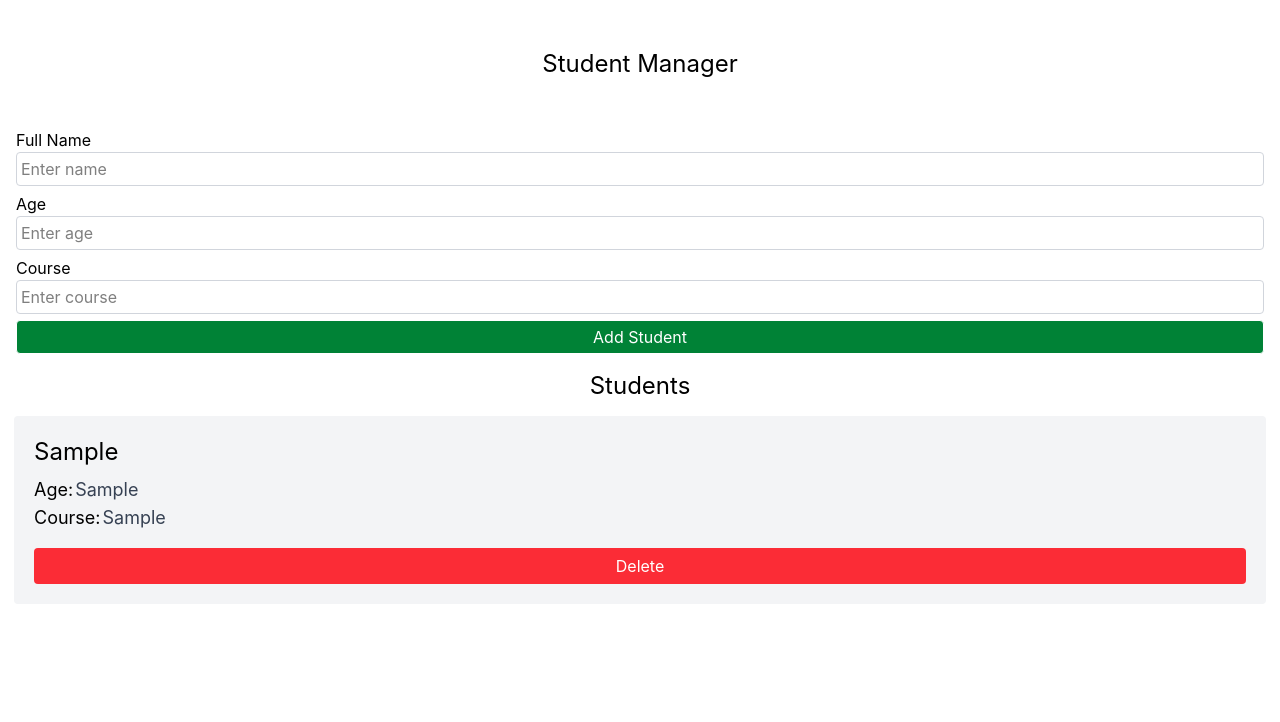
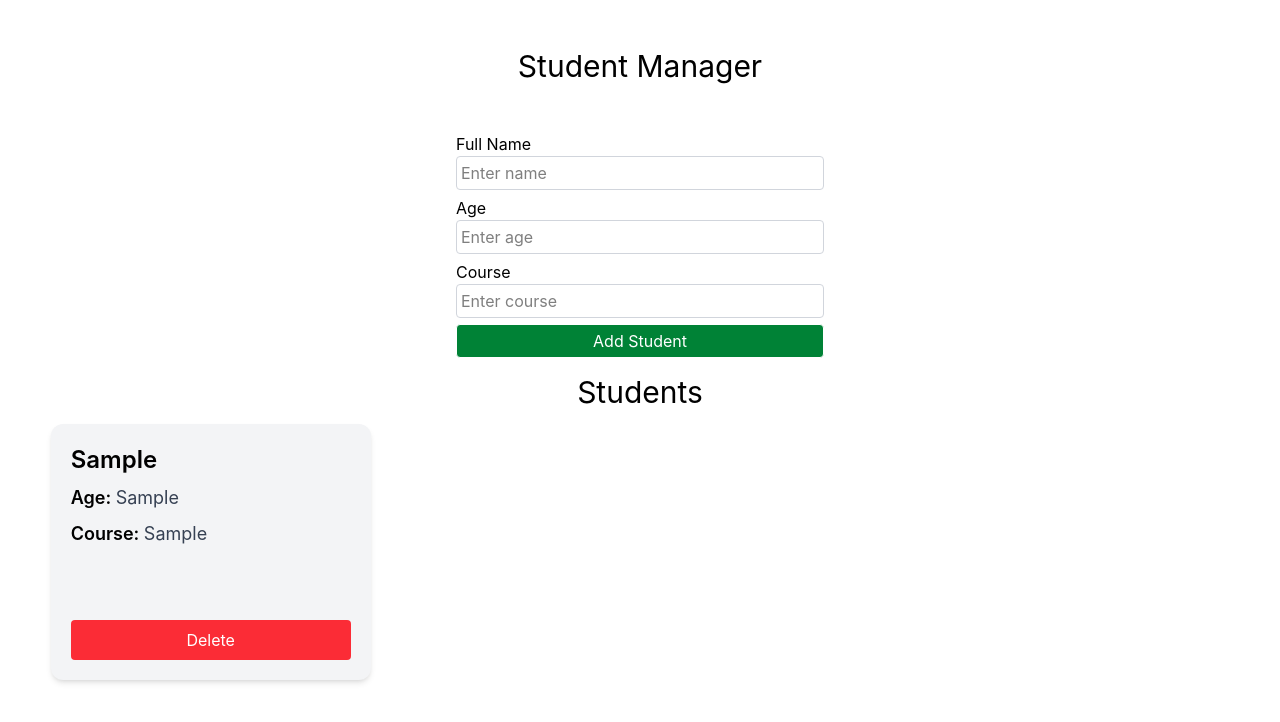
Before and after one commit to rawataayush/student-management-system, a React app: page / in a window 1280 px wide. Both pictures are taken after typing "Sample", "Sample", "Sample" into the empty fields and a click on the button "Add Student". Shown: the top 722 px of the page. Built offline with nearby package versions, Linux system fonts and the light colour scheme; the HTML template or start-up script is replaced by a standard one.

Commit message:
Make student cards responsive and improve UI

```diff
--- a/src/components/StudentCard.jsx
+++ b/src/components/StudentCard.jsx
@@ -1,27 +1,34 @@
-import React from 'react'
+import React from 'react';
 
-const StudentCard = ({student, index, handleDelete}) => {
+const StudentCard = ({ student, index, handleDelete }) => {
 
     return (
-        <div className="flex flex-wrap m-3.5">
-            <div className="card w-full p-5 rounded bg-gray-100">
-                <h3 className="text-2xl pb-2 text-wrap">{student.name}</h3>
+        <div className="my-3.5 mx-4 md:min-w-3xs sm:mx-auto">
+            <div className="min-h-sm h-64 w-full sm:w-72 lg:w-80 p-5 rounded-xl shadow-md hover:shadow-xl flex flex-col bg-gray-100">
 
-                <div className="flex gap-0.5 text-lg">
-                    <span>Age:</span>
-                    <span className="font-normal text-gray-700">{student.age}</span>
-                </div>
-                <div className="flex gap-0.5 text-lg">
-                    <span>Course:</span>
-                    <span className="font-normal text-gray-700">{student.course}</span>
+                <h2 className="text-xl sm:text-2xl font-semibold pb-2 truncate">{student.name}</h2>
+
+                <div className="text-base sm:text-lg space-y-2 flex-1">
+                    <p>
+                        <span className="font-semibold">Age: </span>
+                        <span className="font-normal text-gray-700">{student.age}</span>
+                    </p>
+                    <p>
+                        <span className="font-semibold">Course: </span>
+                        <span className="font-normal text-gray-700 wrap-break-word">{student.course}</span>
+                    </p>
                 </div>
 
                 <button
                     type="button"
-                    onClick={()=>handleDelete(index)}
-                    className="w-full bg-red-500 p-1.5 mt-4 rounded text-white hover:bg-red-600 transition">Delete</button>
+                    onClick={() => handleDelete(index)}
+                    className="w-full bg-red-500 p-2 mt-4 rounded text-white hover:bg-red-600 transition cursor-pointer"
+                >
+                    Delete
+                </button>
             </div>
         </div>
+
     )
 }
 
--- a/src/components/StudentForm.jsx
+++ b/src/components/StudentForm.jsx
@@ -1,4 +1,4 @@
-import React, { useState } from 'react'
+import React, { useState } from 'react';
 
 const StudentForm = ({receiveStudent}) => {
 
@@ -20,15 +20,14 @@
         setName('');
         setAge('');
         setCourse('');
-
     }
 
     return (
         <div>
-            <h1 className="text-2xl pt-5 text-center mb-10 mt-7">Student Manager</h1>
+            <h1 className="text-2xl pt-5 text-center mb-10 mt-7 md:text-3xl">Student Manager</h1>
 
             <form
-                className="rounded border-gray-300 p-2 m-2"
+                    className="w-full md:w-sm mx-auto rounded border-gray-300 p-2 m-2"
                 onSubmit={handleSubmit}>
 
                 <div className="flex flex-col pb-1.5">
--- a/src/components/StudentList.jsx
+++ b/src/components/StudentList.jsx
@@ -5,7 +5,8 @@
 
     return (
         <>
-            <h2 className="text-2xl text-center">Students</h2>
+            <h2 className="text-2xl md:text-3xl text-center">Students</h2>
+            <div className='grid grid-cols-1 md:grid-cols-2 lg:grid-cols-3 gap-2'>
                 {students.length > 0 ? students.map((student, index)=> (
                     <StudentCard
                         key={index}
@@ -13,8 +14,9 @@
                         index={index}
                         handleDelete={handleDelete} />
                 )) : (
-                <p className="text-gray-400 text-center">No students added yet.</p>
+                    <p className="text-gray-400 text-center md:text-xl">No students added yet.</p>
                 )}
+            </div>
         </>
     )
 }
```
Lines whose indentation alone changed are shown as unchanged.
